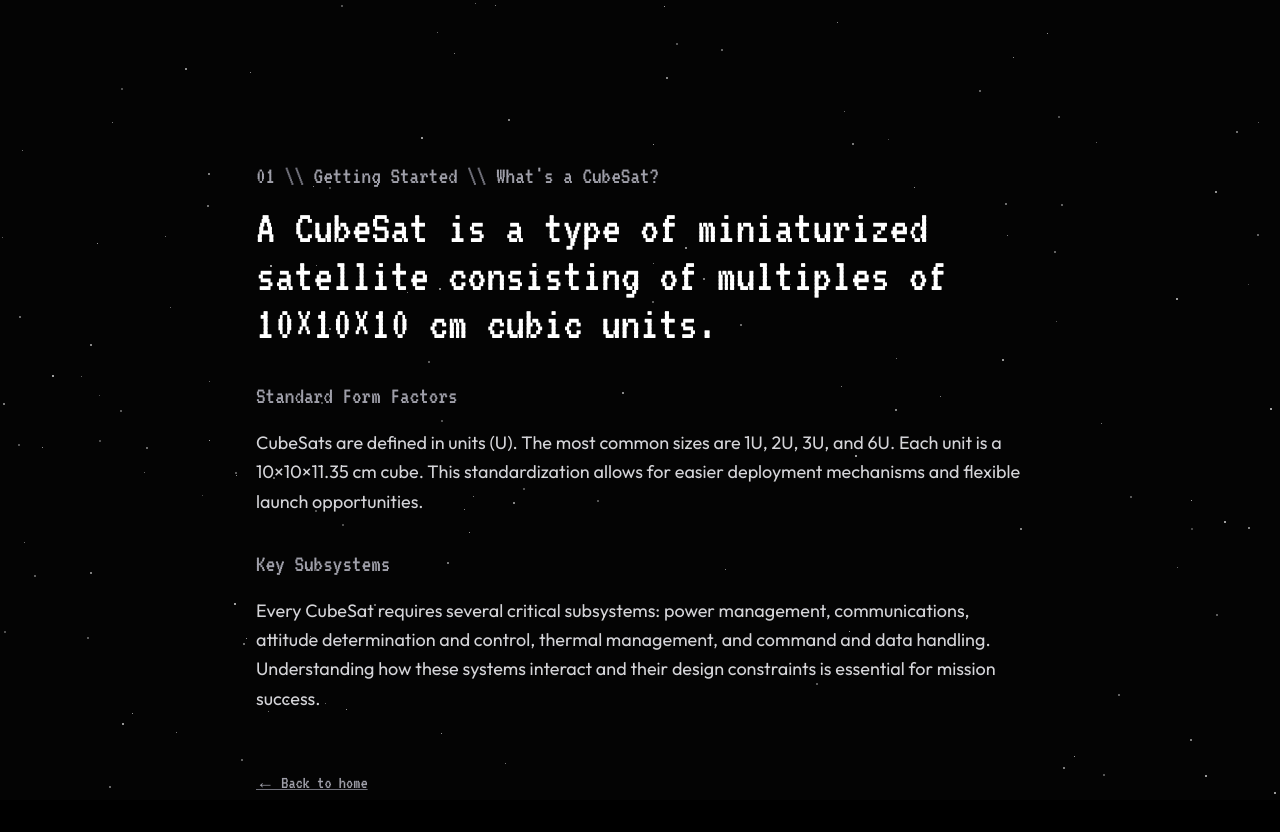
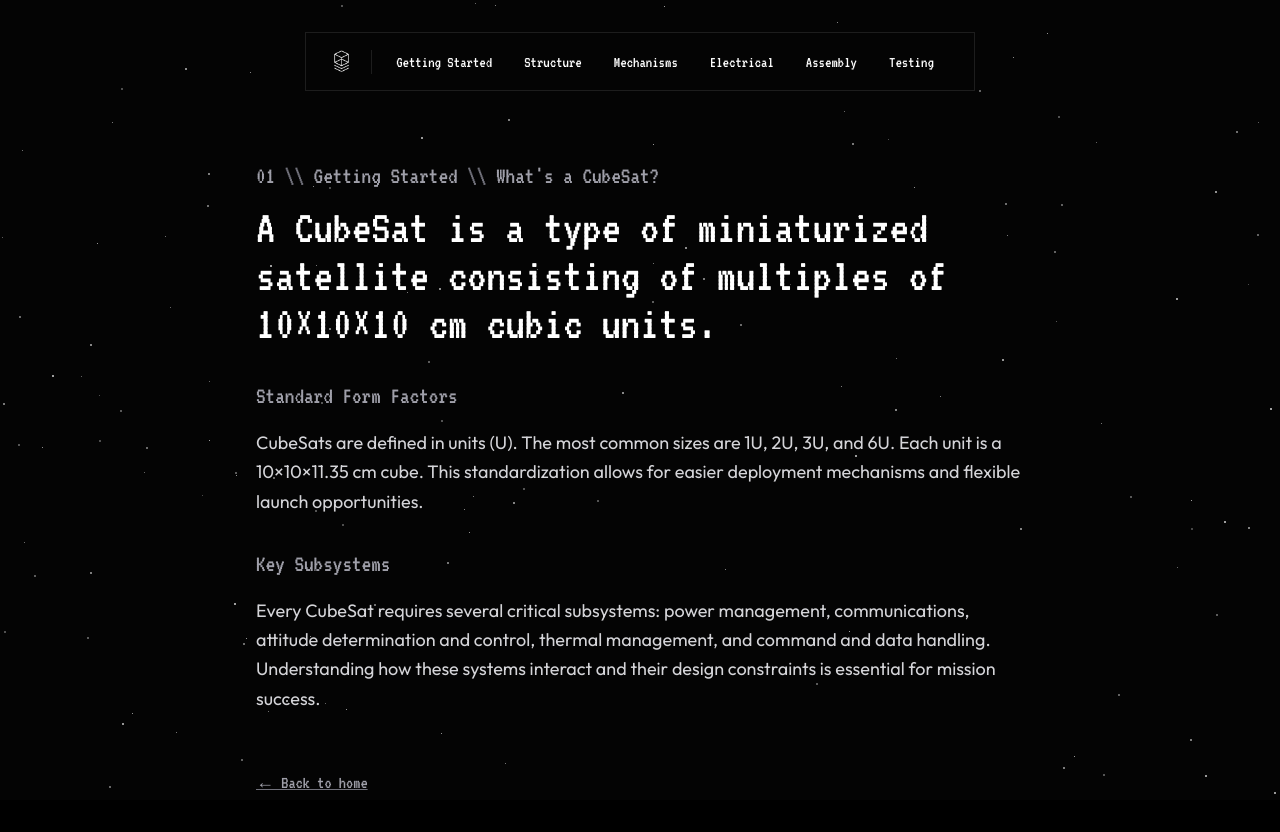
Before and after one commit to CubeSource/website-resources, a Next.js app in the folder resources/: page /docs/foundations in a window 1280 px wide. Shown: the top 832 px of the page. Built offline with nearby package versions, Linux system fonts and the light colour scheme.

Commit message:
added nav to first content page

```diff
--- a/resources/app/docs/foundations/page.tsx
+++ b/resources/app/docs/foundations/page.tsx
@@ -2,11 +2,13 @@
 
 import Link from "next/link";
 import StarryBackground from "../../../components/StarryBackground";
+import NavBar from "../../../components/Nav";
 import { vt323 } from "../../../lib/fonts";
 
 export default function FoundationsPage() {
   return (
     <div className="relative min-h-dvh bg-black text-zinc-200">
+      <NavBar />
       <StarryBackground />
       <main className="relative z-10 flex min-h-dvh items-start justify-center py-20 px-6 sm:py-24 md:px-10 md:py-40">
         <div className="w-full max-w-3xl space-y-8">
--- a/resources/components/Nav.tsx
+++ b/resources/components/Nav.tsx
@@ -118,7 +118,7 @@ export default function NavBar() {
         >
           {/* Header row with logo and menu button */}
           <div className={`flex justify-between items-center w-full ${menuOpen ? 'px-4 sm:px-6 py-3' : ''}`}>
-            <div className="p-[6px] mt-[-1px]">
+            <div className="p-[6px] pl-[4px] mt-[-1px]">
               <Image src="/Logo.png" alt="UCDevs logo" width={15} height={22} className="!w-[15px] !h-[22px]" style={{ width: '15px', height: '22px' }} />
             </div>
 
```
